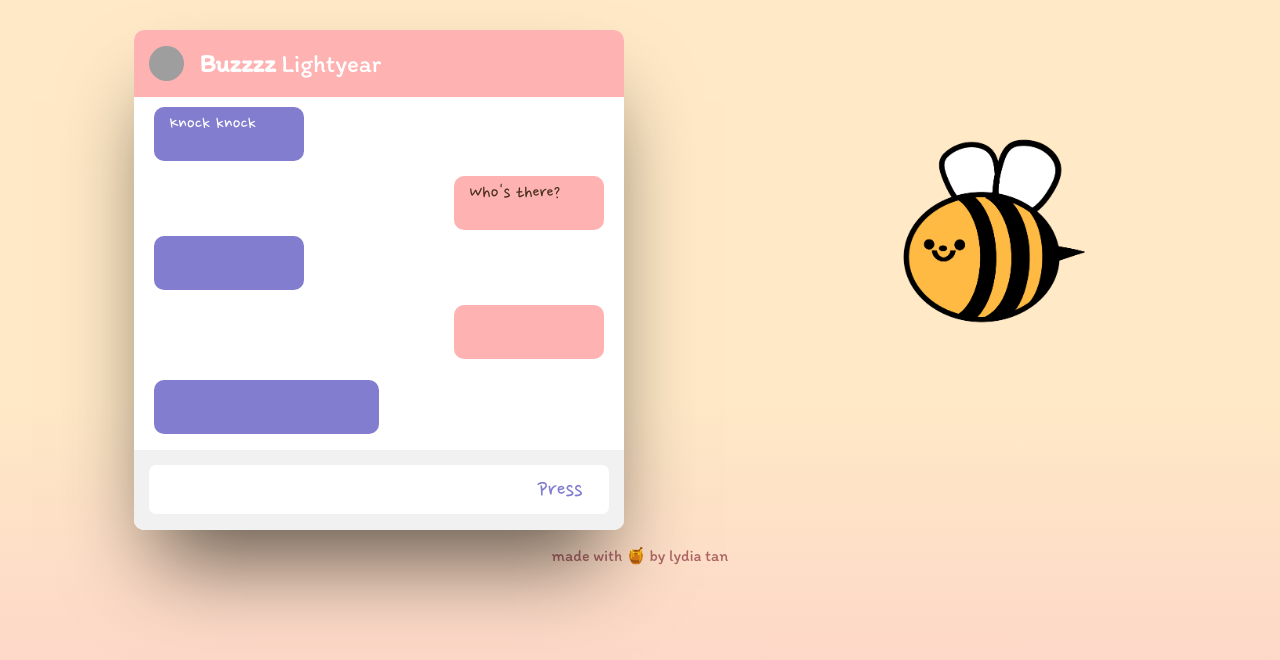
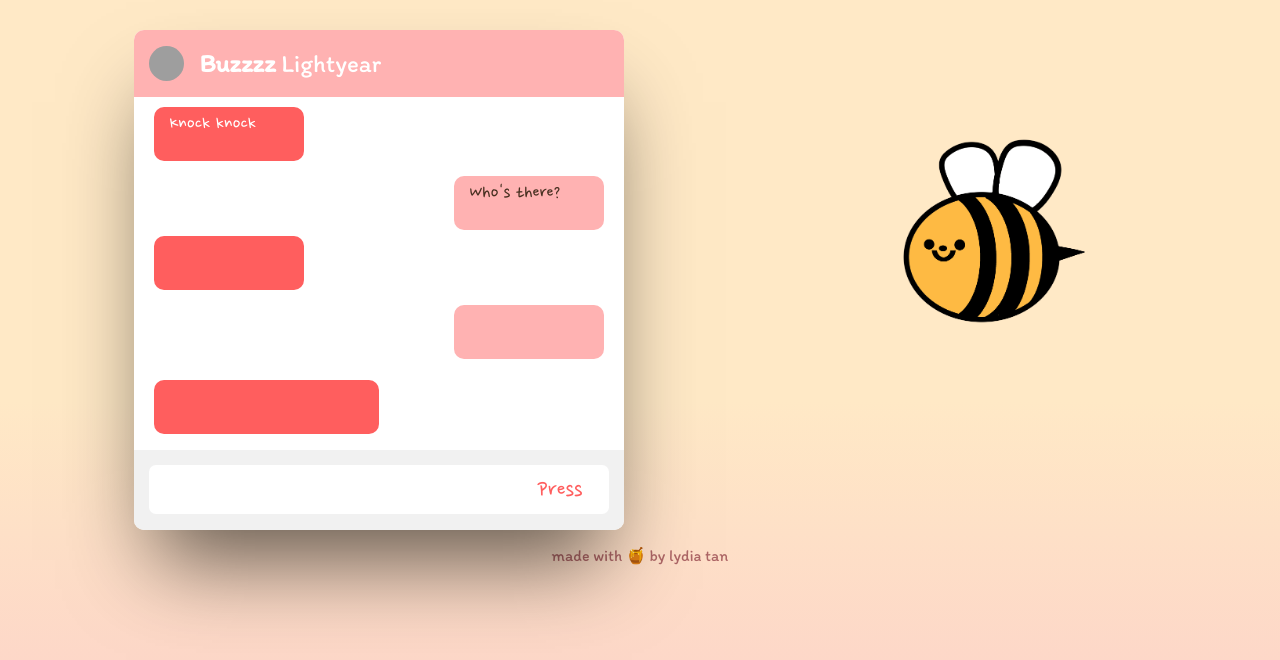
Before and after one commit to Lydia-Tan/knockknock, a plain HTML site: page index.html in a window 1280 px wide. Drawn offline with nearby package versions, Linux system fonts and the light colour scheme; grey boxes are pictures that could not be loaded; some icons are missing.

Commit message:
color swap

```diff
--- a/styles.css
+++ b/styles.css
@@ -114,7 +114,7 @@ a:hover
 
 .message.from {
   color: white;
-  background-color: #827DCF;
+  background-color: #ff5e5e;
   width: 150px;
   margin-left: 20px;
   margin-top: 10px;
@@ -132,7 +132,7 @@ a:hover
 
 .message.from2 {
   color: white;
-  background-color: #827DCF;
+  background-color: #ff5e5e;
   width: 150px;
   margin-left: 20px;
   margin-top: 75px;
@@ -142,7 +142,7 @@ a:hover
 
 .message.final {
   color: white;
-  background-color: #827DCF;
+  background-color: #ff5e5e;
   width: 225px;
   margin-left: 20px;
   margin-top: 90px;
@@ -169,7 +169,7 @@ a:hover
 /*
 .message.from:after {
   border-top: 17px solid transparent;
-  border-right: 16px solid #827DCF;
+  border-right: 16px solid #ff5e5e;
   border-top-left-radius: 20px;
   margin-left: -14px;
 }
@@ -226,7 +226,7 @@ a:hover
   font-size: 25px;
   margin-top: 10px;
   margin-right: 27px;
-  color: #827DCF;
+  color: #ff5e5e;
   font-weight: 400;
   -webkit-transition: all 0.3s ease-in-out;
   -moz-transition: all 0.3s ease-in-out;
```
